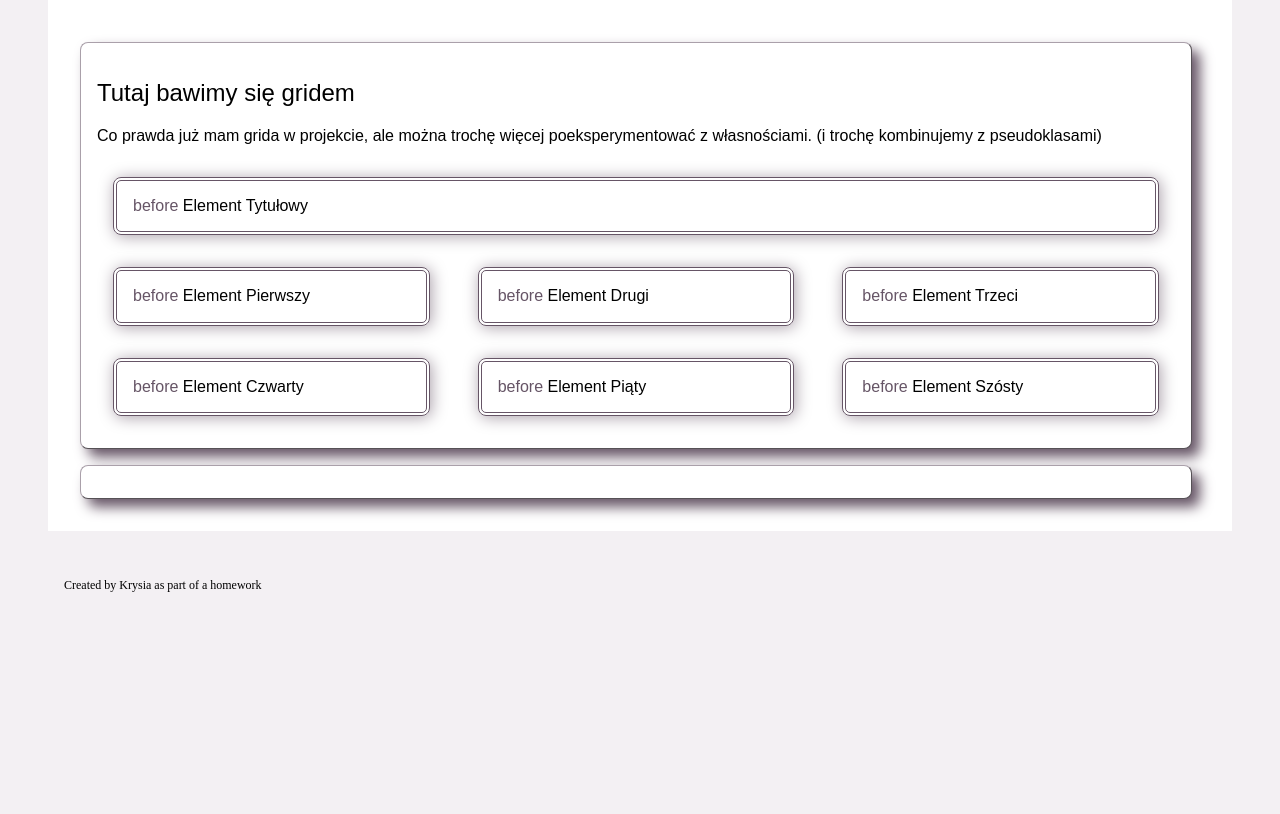
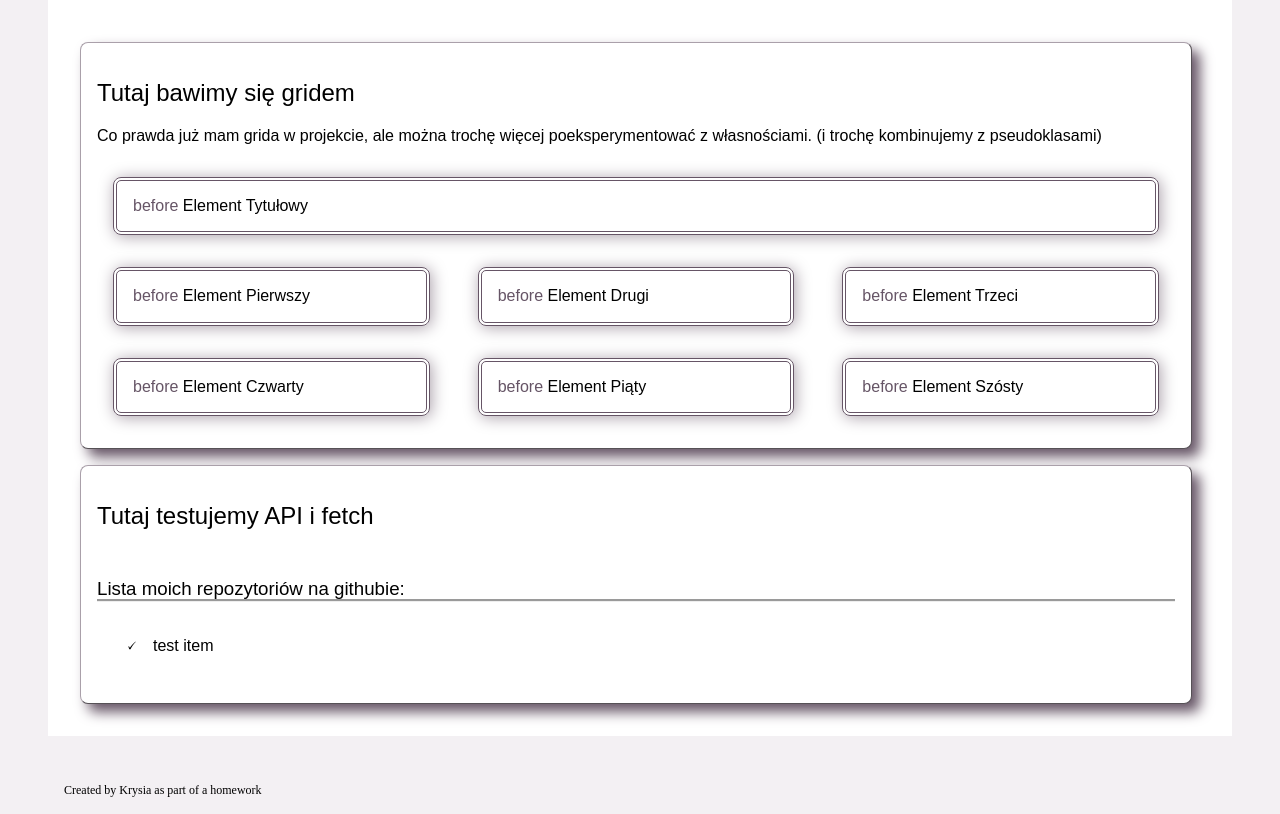
Before and after one commit to krysiajanik/homepage-webpack, a website built with webpack: page src/pages/homework.html in a window 1280 px wide. Shown: the part 243-1057 px from the top of the page. Before the commit the page ends 852 px from the top, so only its background shows below. Built offline with nearby package versions, Linux system fonts and the light colour scheme; a web font is replaced by a local one.

Commit message:
feat: styling for fetch in homework

```diff
--- a/src/pages/homework.html
+++ b/src/pages/homework.html
@@ -92,7 +92,16 @@
         </section>
 
         <section class="box">
+            <h2 class="h2__heading">
+                Tutaj testujemy API i fetch
+            </h2>
+            <h3 class="h3__heading">
+                Lista moich repozytoriów na githubie:
+            </h3>
+            <ul class="repo-list repo-list--js">
+                <li class="repo-list__item">test item</li>
 
+            </ul>
         </section>
 
 
--- a/src/scss/main.scss
+++ b/src/scss/main.scss
@@ -110,6 +110,13 @@
   @media screen and (min-width: 480px) {
       font-size: 1.5em;
   }
+}
+
+.h3__heading {
+    font-weight: 400;
+    margin-top: 32px;
+    border-bottom: groove;
+    padding-top: 16px;
 }
 
 .hamburger {
@@ -394,6 +401,13 @@
   }
 }
 
+.repo-list {
+    &__item{
+        list-style-type: "\1f5f8";
+        padding: 16px;
+    }
+}
+
 .up {
   text-align: center;
   position: relative;
```
